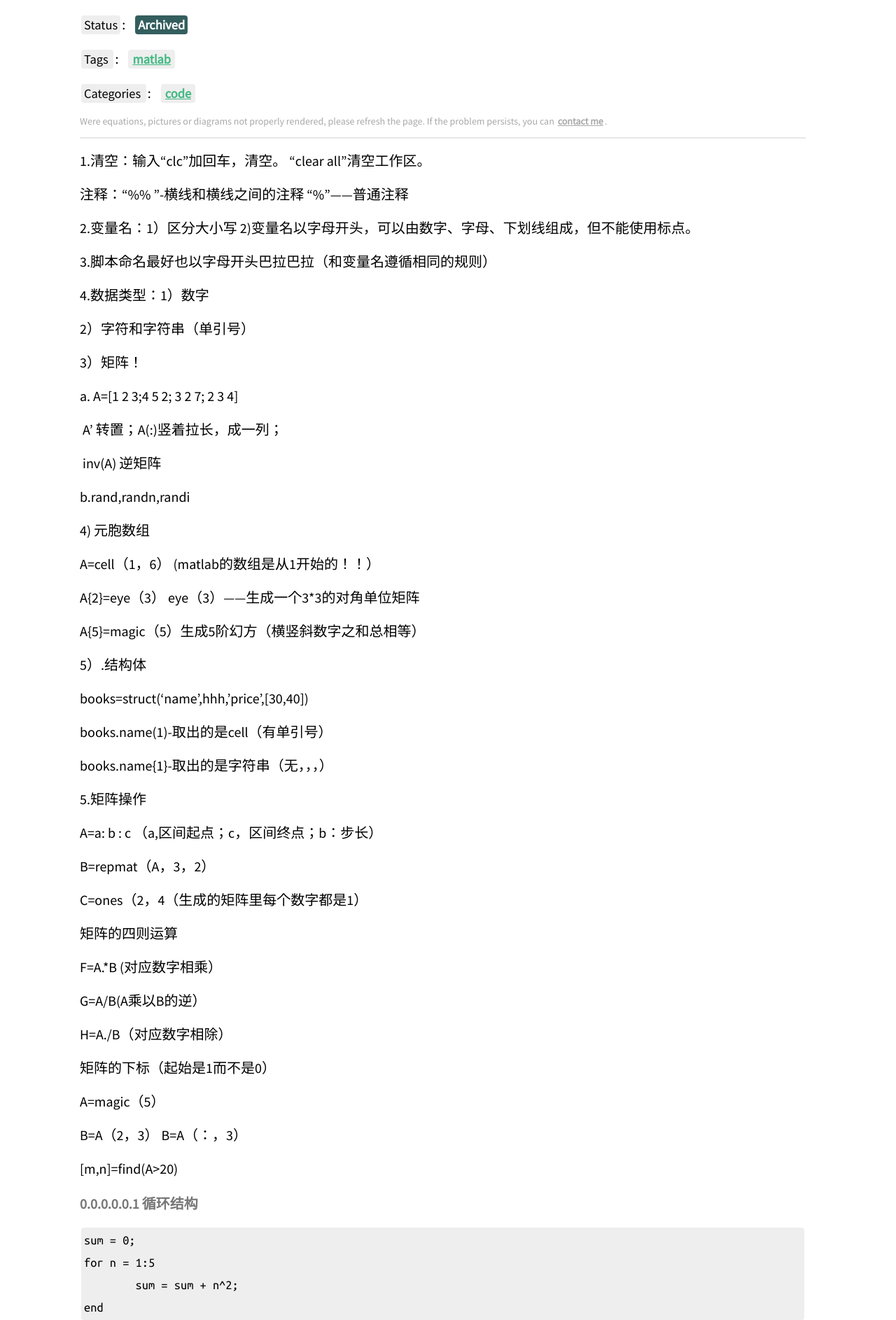
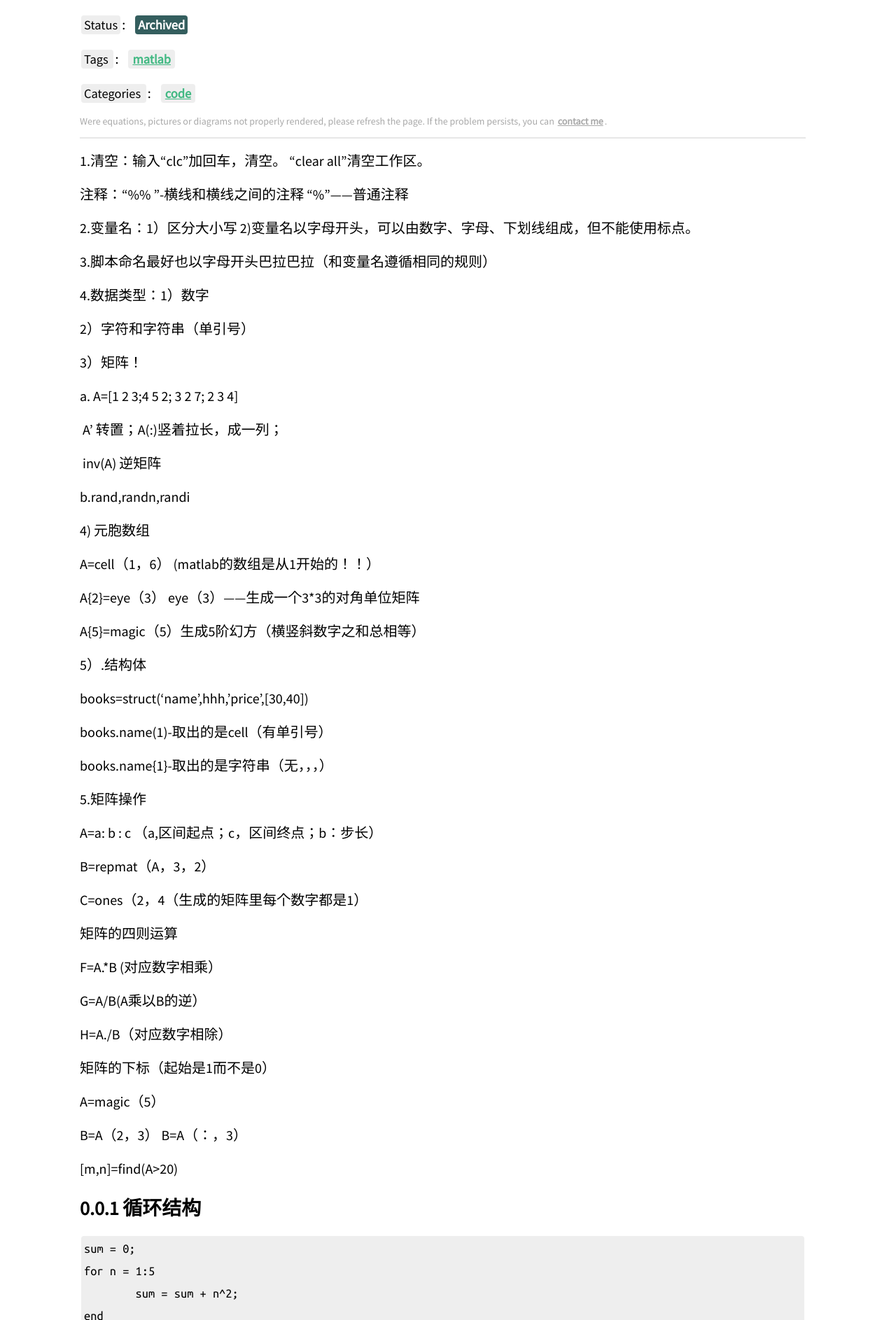
Before and after one commit to cscdxu/cdxu.github.io, a Jekyll site: the page built from _posts/2022-03-24-matlab/2022-03-24-matlab.md, in a window 1280 px wide. Shown: the part 135-2021 px from the top of the page at 70% size. Built offline with Jekyll 4.4.1, drawn with Linux system fonts in a browser that asks for light colours; a script that is not in the unit is left out; grey boxes are pictures that could not be loaded.

````diff
--- a/_posts/2022-03-24-matlab/2022-03-24-matlab.md
+++ b/_posts/2022-03-24-matlab/2022-03-24-matlab.md
@@ -77,9 +77,7 @@ C=ones（2，4（生成的矩阵里每个数字都是1）
 
  [m,n]=find(A>20)
 
-
-
-###### 循环结构
+### 循环结构
 
 ```
 sum = 0;
@@ -100,16 +98,12 @@ end
 
 <img src="https://raw.githubusercontent.com/cscdxu/cscdxu.github.io/master/_posts/2022-03-24-matlab/while.png" />
 
-###### 分支结构
+### 分支结构
 
 <img src="https://raw.githubusercontent.com/cscdxu/cscdxu.github.io/master/_posts/2022-03-24-matlab/if.png" />
 
-
-
 <img src="https://raw.githubusercontent.com/cscdxu/cscdxu.github.io/master/_posts/2022-03-24-matlab/switch.png" />
 
-
-
-#### 绘图
+## 绘图
 
 线条颜色、线型、数据标记点
````
